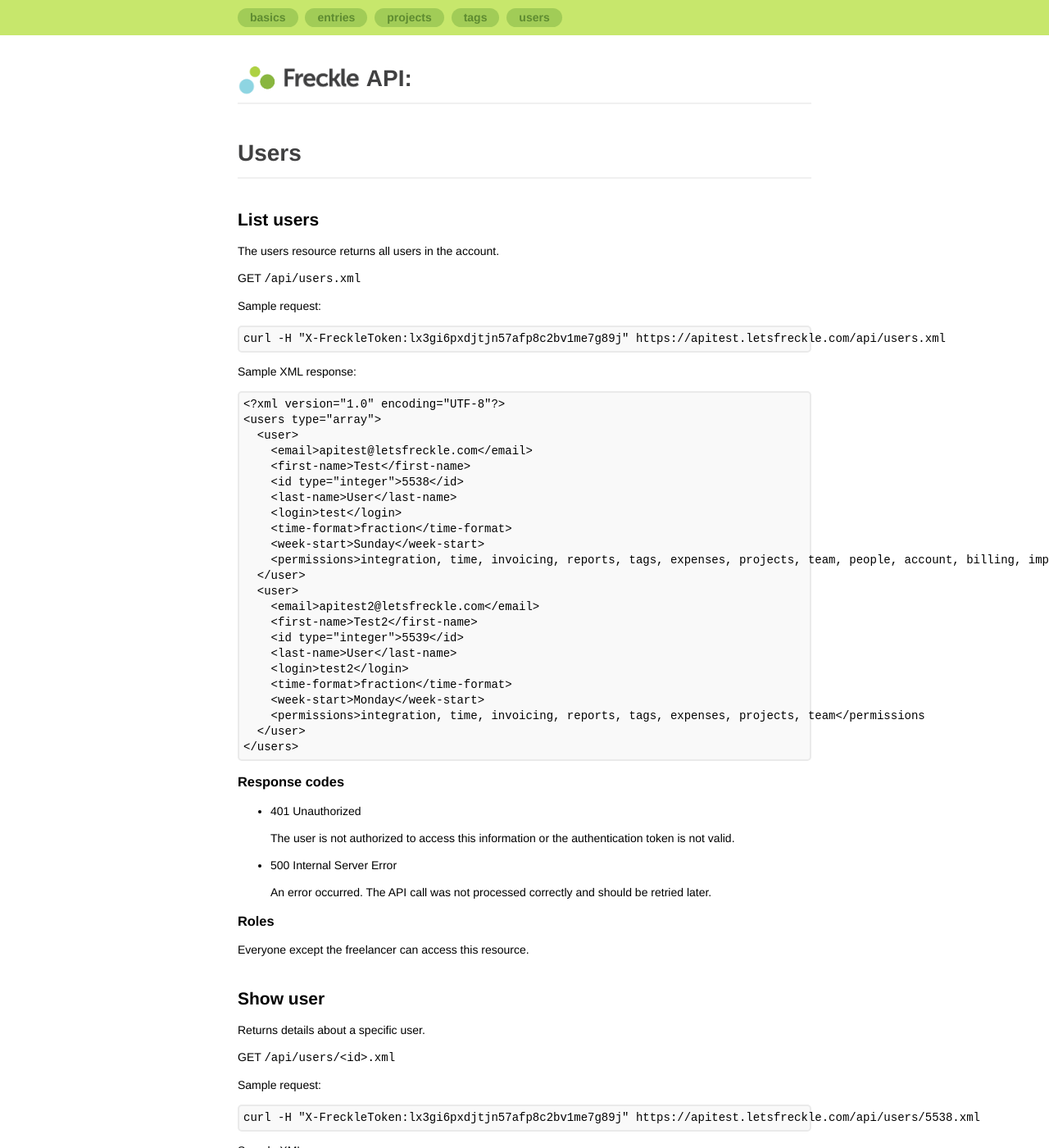
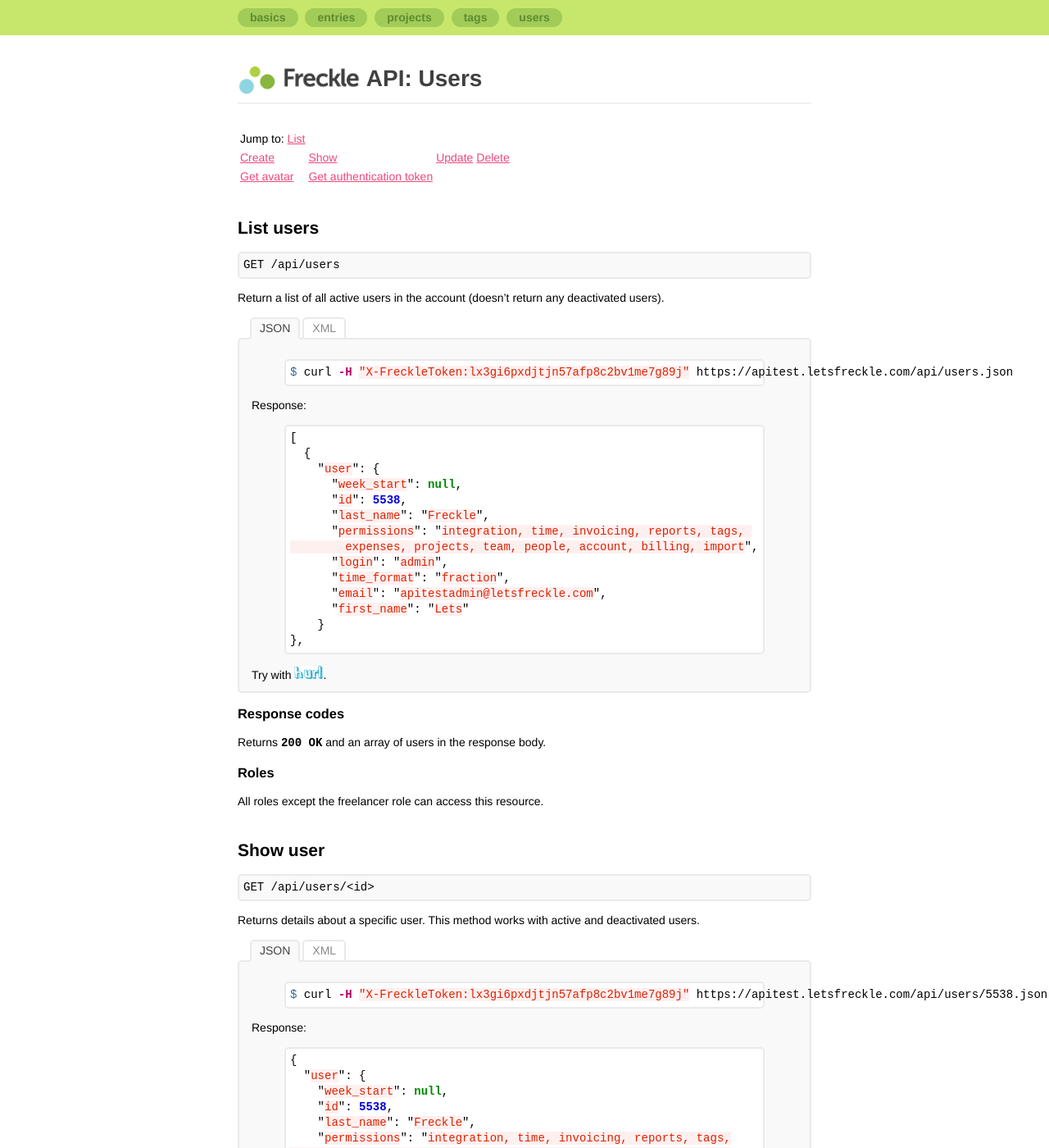
Before and after one commit to cheerful/freckle-apidocs, a Jekyll site: the page built from users.md, in a window 1280 px wide and 1400 px high. Shown: the whole window at 82% size. Built offline with Jekyll 4.4.1, drawn with Linux system fonts in a browser that asks for light colours; nearby versions of some CDN libraries; Markdown is read by kramdown in place of the engine named in the settings; comment, search, counter and statistics services are not loaded; some of the changed text lies outside the part shown.

Commit message:
Start updating users API docs.

```diff
--- a/users.md
+++ b/users.md
@@ -1,98 +1,155 @@
 ---
 layout: default
+title: Users
 ---
-Users
-=====
 
-List users
+Jump to: [List](#list) |
+[Create](#create) | [Show](#read) | [Update](#update) | [Delete](#delete) |
+[Get avatar](#avatar) | [Get authentication token](#token)
+
+<a id="list"></a>List users
 ------------------
 
-The users resource returns all users in the account.
+    GET /api/users
 
-GET `/api/users.xml`
+Return a list of all active users in the account (doesn't return any deactivated users).
 
-Sample request:
+<div class="tabs">
+<div class="selector">
+  <div class="json active">JSON</div>
+  <div class="xml">XML</div>
+</div>
+<div class="tab json active">
+{% highlight sh %}
+$ curl -H "X-FreckleToken:lx3gi6pxdjtjn57afp8c2bv1me7g89j" https://apitest.letsfreckle.com/api/users.json
+{% endhighlight %}
 
-    curl -H "X-FreckleToken:lx3gi6pxdjtjn57afp8c2bv1me7g89j" https://apitest.letsfreckle.com/api/users.xml
+Response:
+{% highlight js %}
+[
+  {
+    "user": {
+      "week_start": null,
+      "id": 5538,
+      "last_name": "Freckle",
+      "permissions": "integration, time, invoicing, reports, tags,
+        expenses, projects, team, people, account, billing, import",
+      "login": "admin",
+      "time_format": "fraction",
+      "email": "apitestadmin@letsfreckle.com",
+      "first_name": "Lets"
+    }
+},
+{% endhighlight %}
 
-Sample XML response:
+Try with <a href="http://hurl.it/hurls/65445f00cf62621462e47c2819c81d45200ed685/aa956b48bb5399379b37f3003907a03d32831a51"><img src="hurl.png" width="35"></a>.
+</div>
+<div class="tab xml">
+{% highlight sh %}
+$ curl -H "X-FreckleToken:lx3gi6pxdjtjn57afp8c2bv1me7g89j" https://apitest.letsfreckle.com/api/users.xml
+{% endhighlight %}
 
-    <?xml version="1.0" encoding="UTF-8"?>
-    <users type="array">
-      <user>
-        <email>apitest@letsfreckle.com</email>
-        <first-name>Test</first-name>
-        <id type="integer">5538</id>
-        <last-name>User</last-name>
-        <login>test</login>
-        <time-format>fraction</time-format>
-	    <week-start>Sunday</week-start>
-	    <permissions>integration, time, invoicing, reports, tags, expenses, projects, team, people, account, billing, import</permissions>
-      </user>
-      <user>
-        <email>apitest2@letsfreckle.com</email>
-        <first-name>Test2</first-name>
-        <id type="integer">5539</id>
-        <last-name>User</last-name>
-        <login>test2</login>
-        <time-format>fraction</time-format>
-	    <week-start>Monday</week-start>
-	    <permissions>integration, time, invoicing, reports, tags, expenses, projects, team</permissions
-      </user>
-    </users>
+Response:
+{% highlight xml %}
+<?xml version="1.0" encoding="UTF-8"?>
+<users type="array">
+  <user>
+    <email>apitestadmin@letsfreckle.com</email>
+    <first-name>Lets</first-name>
+    <id type="integer">5538</id>
+    <last-name>Freckle</last-name>
+    <login>admin</login>
+    <time-format>fraction</time-format>
+    <week-start nil="true"></week-start>
+    <permissions>integration, time, invoicing, reports, tags,
+      expenses, projects, team, people, account, billing, import</permissions>
+  </user>
+  <!-- ...more users... -->
+</users>
+{% endhighlight %}
+
+Try with <a href="http://hurl.it/hurls/f2ccff7df61041ec4baf4cfc0eebf9dec1ea978c/fc5198d19edc68ac54a5f81eea9cf703c1fc19e6"><img src="hurl.png" width="35"></a>.
+</div>
+</div>
 
 ### Response codes
 
-* 401 Unauthorized
-
-  The user is not authorized to access this information or the authentication token is not valid.
-
-* 500 Internal Server Error
-
-  An error occurred. The API call was not processed correctly and should be retried later.
+Returns **`200 OK`** and an array of users in the response body.
 
 ### Roles
 
-Everyone except the freelancer can access this resource.
+All roles except the freelancer role can access this resource.
 
-Show user
+<a id="read"></a>Show user
 ----------
 
-Returns details about a specific user.
+    GET /api/users/<id>
 
-GET `/api/users/<id>.xml`
+Returns details about a specific user. This method works with active and deactivated users.
 
-Sample request:
+<div class="tabs">
+<div class="selector">
+  <div class="json active">JSON</div>
+  <div class="xml">XML</div>
+</div>
+<div class="tab json active">
+{% highlight sh %}
+$ curl -H "X-FreckleToken:lx3gi6pxdjtjn57afp8c2bv1me7g89j" https://apitest.letsfreckle.com/api/users/5538.json
+{% endhighlight %}
 
-    curl -H "X-FreckleToken:lx3gi6pxdjtjn57afp8c2bv1me7g89j" https://apitest.letsfreckle.com/api/users/5538.xml
+Response:
+{% highlight js %}
+{
+  "user": {
+    "week_start": null,
+    "id": 5538,
+    "last_name": "Freckle",
+    "permissions": "integration, time, invoicing, reports, tags,
+      expenses, projects, team, people, account, billing, import",
+    "time_format": "fraction",
+    "email": "apitestadmin@letsfreckle.com",
+    "first_name": "Lets"
+  }
+}
+{% endhighlight %}
 
-Sample XML response:
+Try with <a href="http://hurl.it/hurls/0698e4a92c826fb31533ce8ed13e6aa45d4c529b/8ecc28d1274ba300523cbd933142af7bff11479f"><img src="hurl.png" width="35"></a>.
+</div>
+<div class="tab xml">
+{% highlight sh %}
+$ curl -H "X-FreckleToken:lx3gi6pxdjtjn57afp8c2bv1me7g89j" https://apitest.letsfreckle.com/api/users/5538.xml
+{% endhighlight %}
 
-    <?xml version="1.0" encoding="UTF-8"?>
-    <user>
-      <email>apitest@letsfreckle.com</email>
-      <first-name>Test</first-name>
-      <id type="integer">5538</id>
-      <last-name>User</last-name>
-      <login>test</login>
-      <time-format>fraction</time-format>
-      <week-start>Sunday</week-start>
-      <permissions>integration, time, invoicing, reports, tags, expenses, projects, team, people, account, billing, import</permissions>
-    </user>
+Response:
+{% highlight xml %}
+<?xml version="1.0" encoding="UTF-8"?>
+<user>
+  <email>apitestadmin@letsfreckle.com</email>
+  <first-name>Lets</first-name>
+  <id type="integer">5538</id>
+  <last-name>Freckle</last-name>
+  <time-format>fraction</time-format>
+  <week-start nil="true"></week-start>
+  <permissions>integration, time, invoicing, reports, tags,
+    expenses, projects, team, people, account, billing, import</permissions>
+</user>
+{% endhighlight %}
+
+Try with <a href="http://hurl.it/hurls/c684a50cfdc4875c2f997c42b9f71d1bfeab11ac/d5bd7af6123e4214688becf22fcd8ba4234788c1"><img src="hurl.png" width="35"></a>.
+</div>
+</div>
 
 ### Response codes
 
-* 401 Unauthorized
+Returns **`200 OK`** and a users in the response body.
 
-  The user is not authorized to access this information or the authentication token is not valid.
-
-* 500 Internal Server Error
-
-  An error occurred. The API call was not processed correctly and should be retried later.
+**`401 Unauthorized`** is returned if there's no user with the given ID.
+(This will be changed to a `404 Not Found` in a future version of the API).
 
 ### Roles
 
-The freelancer can only see details about herself. Other roles have access to all users in the account.
+A freelancer can only see details about him or herself.
+Other roles have access to all users in the account.
 
 Receive a user's avatar
 ----------
```
Also changed, not shown: index.md (+14 -6 lines).
